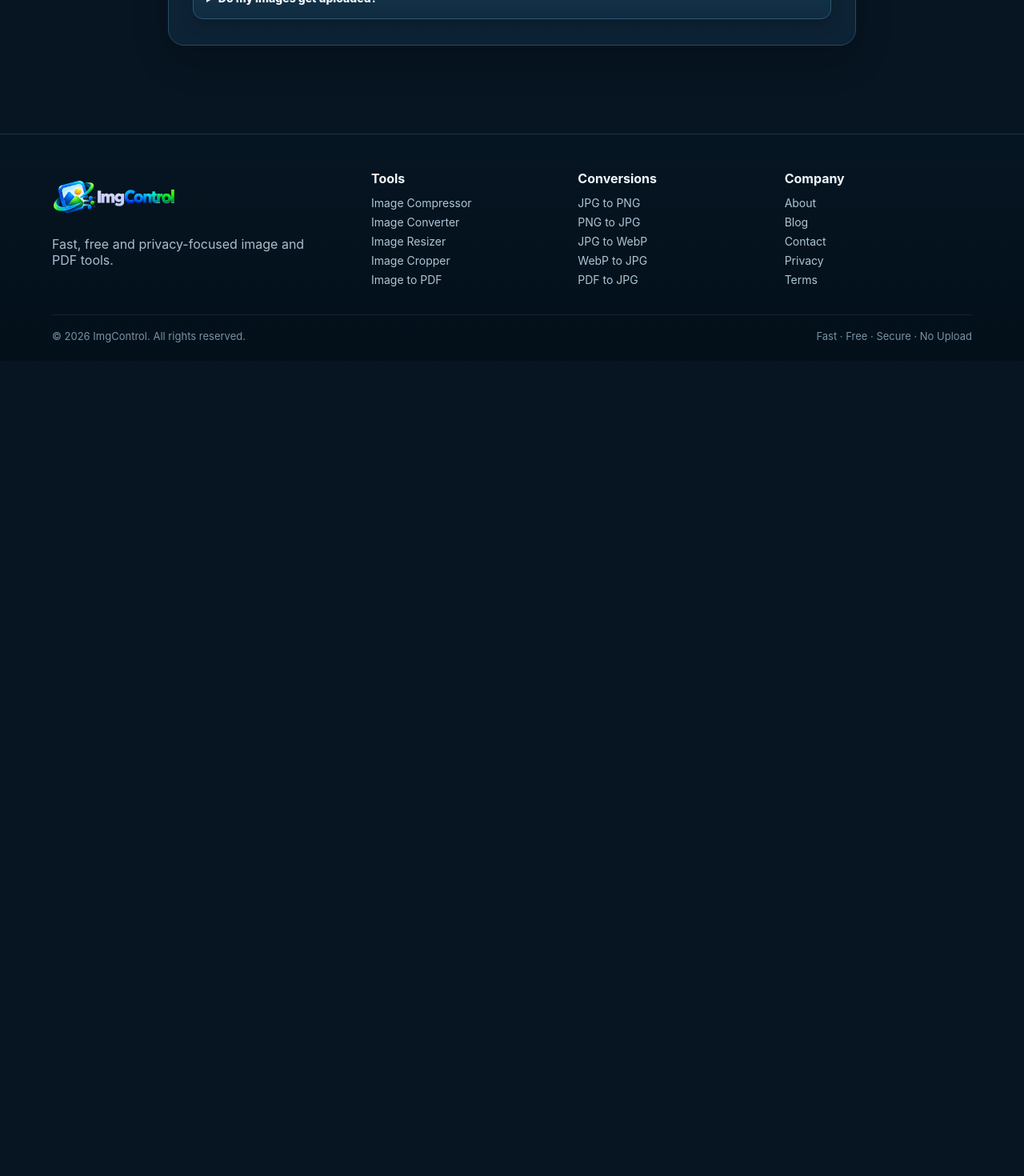
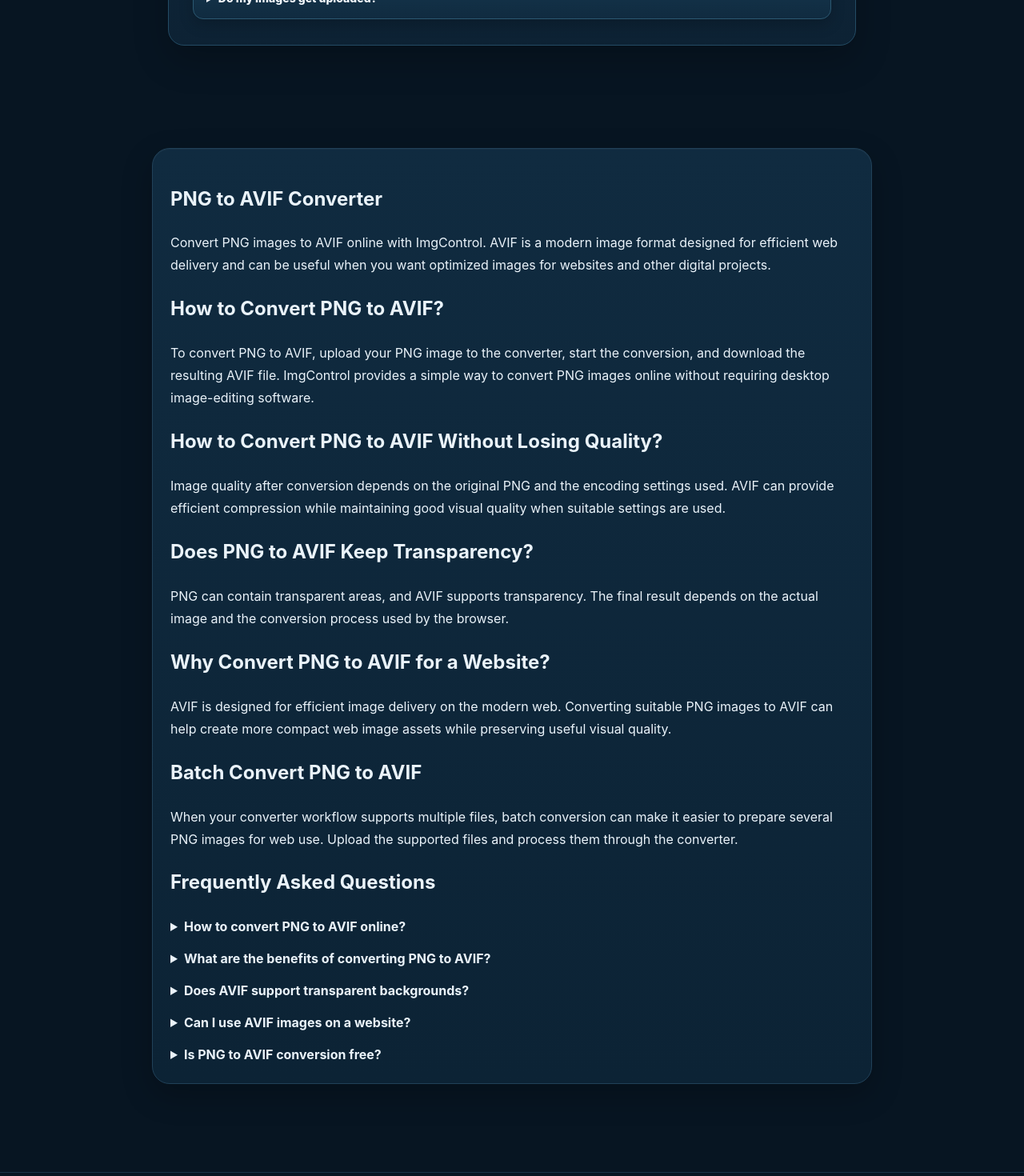
Before and after one commit to mayastudiosofficial-dotcom/imgcontrol, a Next.js app: page /png-to-avif in a window 1280 px wide. Shown: the part 1440-2910 px from the top of the page at 80% size. Before the commit the page ends 1891 px from the top, so only its background shows below. Built offline with nearby package versions, Linux system fonts and the light colour scheme.

Commit message:
Improve PNG to AVIF SEO

```diff
--- a/app/png-to-avif/page.tsx
+++ b/app/png-to-avif/page.tsx
@@ -2,13 +2,35 @@ import type { Metadata } from "next";
 import DedicatedImageConverterPage from "@/components/DedicatedImageConverterPage";
 
 export const metadata: Metadata = {
-  title: "PNG to AVIF — Free Online Converter | ImgControl",
-  description: "Convert PNG images to AVIF format online for free.",
-  alternates: { canonical: "/png-to-avif" },
+  title: "PNG to AVIF Converter Online – Free | ImgControl",
+  description:
+    "Convert PNG to AVIF online for free. Create modern, web-friendly AVIF images with support for transparency and high-quality image conversion. Fast and easy to use.",
+  alternates: {
+    canonical: "https://imgcontrol.com/png-to-avif",
+  },
+  robots: {
+    index: true,
+    follow: true,
+  },
+  openGraph: {
+    title: "PNG to AVIF Converter Online – Free | ImgControl",
+    description:
+      "Convert PNG images to AVIF online for free. Create efficient, web-friendly AVIF images with a fast and simple browser-based converter.",
+    url: "https://imgcontrol.com/png-to-avif",
+    siteName: "ImgControl",
+    type: "website",
+  },
+  twitter: {
+    card: "summary_large_image",
+    title: "PNG to AVIF Converter Online – Free | ImgControl",
+    description:
+      "Convert PNG to AVIF online for free with ImgControl. Fast, simple and easy to use.",
+  },
 };
 
 export default function Page() {
   return (
+    <>
       <DedicatedImageConverterPage
         sourceLabel="PNG"
         outputLabel="AVIF"
@@ -17,5 +39,136 @@ export default function Page() {
         title="PNG to AVIF online"
         description="Convert PNG images to AVIF format online for free. ImgControl keeps this conversion on a dedicated URL with a consistent workflow."
       />
+
+      <section className="section">
+        <div className="container">
+          <div
+            className="card"
+            style={{
+              maxWidth: 900,
+              margin: "0 auto",
+              lineHeight: 1.75,
+            }}
+          >
+            <h2>PNG to AVIF Converter</h2>
+
+            <p>
+              Convert PNG images to AVIF online with ImgControl. AVIF is a
+              modern image format designed for efficient web delivery and can
+              be useful when you want optimized images for websites and other
+              digital projects.
+            </p>
+
+            <h2>How to Convert PNG to AVIF?</h2>
+
+            <p>
+              To convert PNG to AVIF, upload your PNG image to the converter,
+              start the conversion, and download the resulting AVIF file.
+              ImgControl provides a simple way to convert PNG images online
+              without requiring desktop image-editing software.
+            </p>
+
+            <h2>How to Convert PNG to AVIF Without Losing Quality?</h2>
+
+            <p>
+              Image quality after conversion depends on the original PNG and
+              the encoding settings used. AVIF can provide efficient
+              compression while maintaining good visual quality when suitable
+              settings are used.
+            </p>
+
+            <h2>Does PNG to AVIF Keep Transparency?</h2>
+
+            <p>
+              PNG can contain transparent areas, and AVIF supports
+              transparency. The final result depends on the actual image and
+              the conversion process used by the browser.
+            </p>
+
+            <h2>Why Convert PNG to AVIF for a Website?</h2>
+
+            <p>
+              AVIF is designed for efficient image delivery on the modern web.
+              Converting suitable PNG images to AVIF can help create more
+              compact web image assets while preserving useful visual quality.
+            </p>
+
+            <h2>Batch Convert PNG to AVIF</h2>
+
+            <p>
+              When your converter workflow supports multiple files, batch
+              conversion can make it easier to prepare several PNG images for
+              web use. Upload the supported files and process them through the
+              converter.
+            </p>
+
+            <h2>Frequently Asked Questions</h2>
+
+            <div
+              style={{
+                display: "grid",
+                gap: 12,
+                marginTop: 18,
+              }}
+            >
+              <details>
+                <summary style={{ cursor: "pointer", fontWeight: 700 }}>
+                  How to convert PNG to AVIF online?
+                </summary>
+
+                <p>
+                  Upload a PNG image to the ImgControl PNG to AVIF converter,
+                  start the conversion, and download the generated AVIF file.
+                </p>
+              </details>
+
+              <details>
+                <summary style={{ cursor: "pointer", fontWeight: 700 }}>
+                  What are the benefits of converting PNG to AVIF?
+                </summary>
+
+                <p>
+                  AVIF is designed for efficient web image delivery and can
+                  produce compact image files while maintaining good visual
+                  quality, depending on the image and encoding settings.
+                </p>
+              </details>
+
+              <details>
+                <summary style={{ cursor: "pointer", fontWeight: 700 }}>
+                  Does AVIF support transparent backgrounds?
+                </summary>
+
+                <p>
+                  Yes. AVIF supports transparency, although the final output
+                  depends on the source image and the conversion process.
+                </p>
+              </details>
+
+              <details>
+                <summary style={{ cursor: "pointer", fontWeight: 700 }}>
+                  Can I use AVIF images on a website?
+                </summary>
+
+                <p>
+                  Yes. AVIF is a modern format intended for web image delivery
+                  and is commonly considered for performance-focused websites.
+                </p>
+              </details>
+
+              <details>
+                <summary style={{ cursor: "pointer", fontWeight: 700 }}>
+                  Is PNG to AVIF conversion free?
+                </summary>
+
+                <p>
+                  Yes. ImgControl provides a free online PNG to AVIF converter.
+                </p>
+              </details>
+            </div>
+          </div>
+        </div>
+      </section>
+    </>
   );
 }
```
Lines whose indentation alone changed are shown as unchanged.
